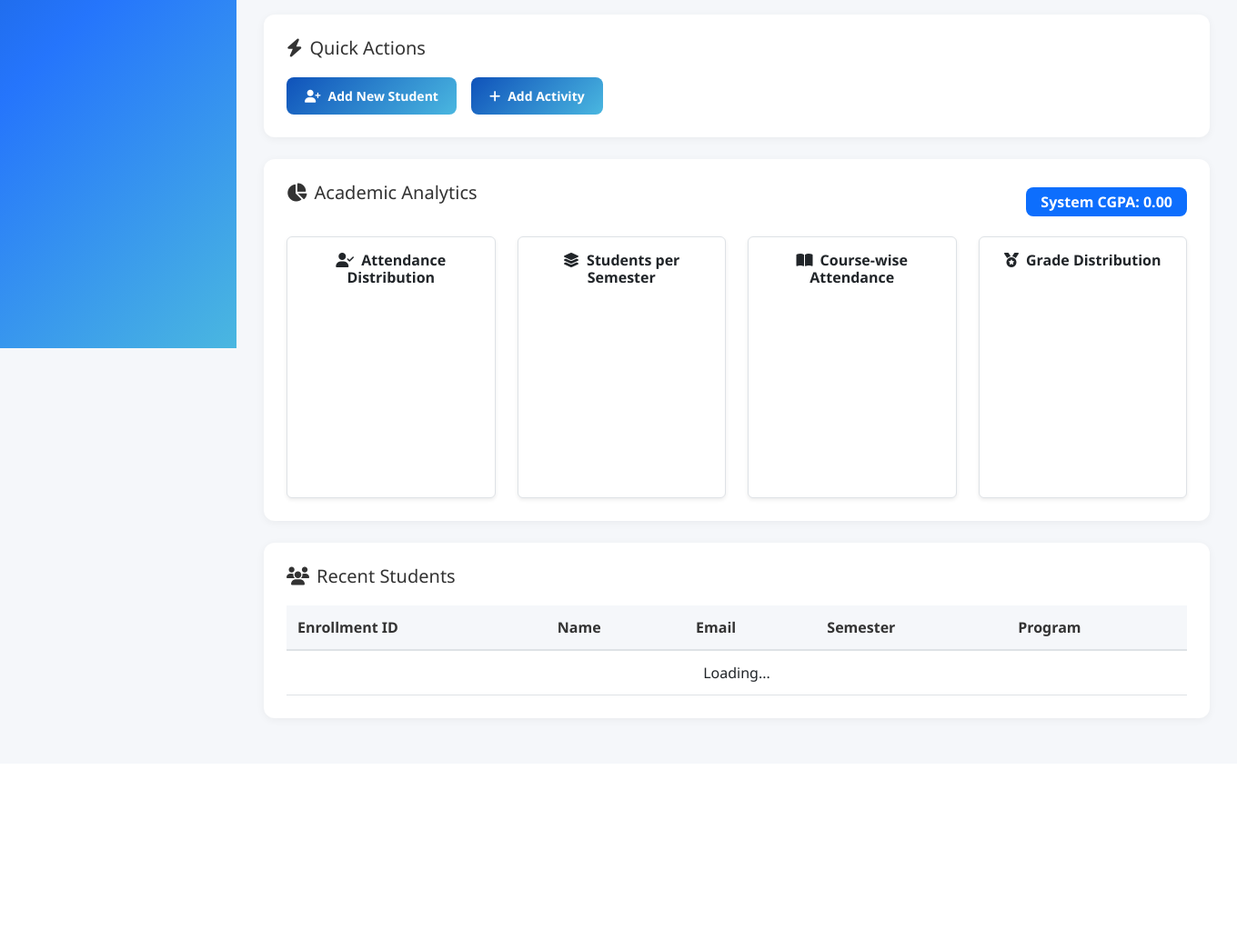
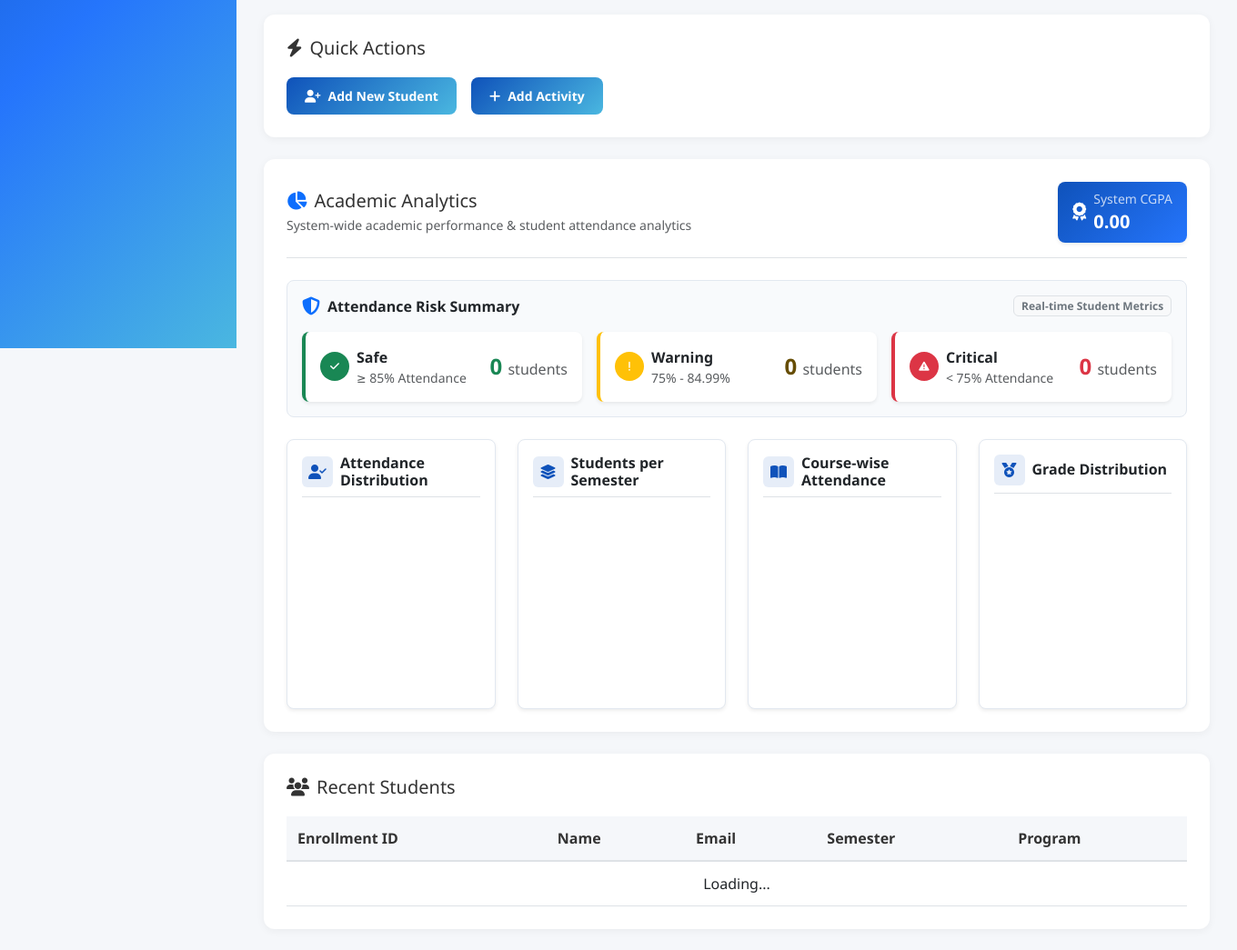
Before and after one commit to Darshan142004/cloud-based-student-academic-portal, a PHP site: page /admin/dashboard.html in a window 1360 px wide; the page is wider, and only the part inside the window is pictured. Shown: the part 417-1462 px from the top of that part at 91% size. Before the commit the page ends 1212 px from the top of that part, so only its background shows below. Run offline with PHP 8.4, Linux system fonts and the light colour scheme; a map, chart or similar area stays blank.

Commit message:
Enhance admin analytics dashboard UI

```diff
--- a/admin/css/admin-style.css
+++ b/admin/css/admin-style.css
@@ -301,12 +301,49 @@ body {
     }
 }
 
-/* Chart Card Enhancements */
-.chart-card {
-    transition: transform 0.3s ease, box-shadow 0.3s ease;
+/* Academic Analytics UI Enhancements */
+.cgpa-pill {
+    background: linear-gradient(135deg, #0F52BA 0%, #2575FC 100%);
+    box-shadow: 0 4px 12px rgba(15, 82, 186, 0.25);
 }
 
-.chart-card:hover {
-    transform: translateY(-3px);
-    box-shadow: 0 8px 20px rgba(0, 0, 0, 0.08) !important;
+.risk-summary-container {
+    background: #f8fafc;
+    border-color: #e2e8f0 !important;
 }
+
+.risk-item {
+    transition: transform 0.25s ease, box-shadow 0.25s ease;
+}
+
+.risk-item:hover {
+    transform: translateY(-2px);
+    box-shadow: 0 6px 16px rgba(0, 0, 0, 0.06) !important;
+}
+
+.risk-icon-wrapper {
+    width: 32px;
+    height: 32px;
+    font-size: 13px;
+}
+
+.analytics-chart-card {
+    transition: transform 0.3s ease, box-shadow 0.3s ease, border-color 0.3s ease;
+    border-color: #e2e8f0 !important;
+}
+
+.analytics-chart-card:hover {
+    transform: translateY(-4px);
+    box-shadow: 0 10px 25px rgba(15, 82, 186, 0.12) !important;
+    border-color: rgba(15, 82, 186, 0.3) !important;
+}
+
+.chart-icon-bg {
+    width: 34px;
+    height: 34px;
+    display: inline-flex;
+    align-items: center;
+    justify-content: center;
+    background-color: rgba(15, 82, 186, 0.1) !important;
+    color: #0F52BA !important;
+}
--- a/admin/dashboard.html
+++ b/admin/dashboard.html
@@ -127,50 +127,134 @@
             </div>
 
             <!-- Academic Analytics Section -->
-            <div class="content-card mb-4">
-                <div class="d-flex justify-content-between align-items-center mb-3">
-                    <h3><i class="fas fa-chart-pie me-2"></i>Academic Analytics</h3>
-                    <div class="badge bg-primary px-3 py-2 fs-6" style="border-radius: 8px;">
-                        System CGPA: <strong id="systemCgpaValue">0.00</strong>
+            <div class="content-card mb-4 analytics-section">
+                <!-- Section Header -->
+                <div class="d-flex justify-content-between align-items-center flex-wrap gap-2 mb-4 pb-3 border-bottom">
+                    <div>
+                        <h3 class="mb-1"><i class="fas fa-chart-pie me-2 text-primary"></i>Academic Analytics</h3>
+                        <p class="text-muted small mb-0">System-wide academic performance & student attendance analytics</p>
+                    </div>
+                    <div class="cgpa-pill d-flex align-items-center px-3 py-2 rounded-3 text-white shadow-sm">
+                        <i class="fas fa-award me-2 fs-5"></i>
+                        <div>
+                            <div class="small opacity-75 leading-tight">System CGPA</div>
+                            <strong id="systemCgpaValue" class="fs-5 leading-none">0.00</strong>
+                        </div>
                     </div>
                 </div>
 
+                <!-- Attendance Risk Summary -->
+                <div class="risk-summary-container mb-4 p-3 rounded-3 border">
+                    <div class="d-flex align-items-center justify-content-between flex-wrap gap-2 mb-3">
+                        <div class="fw-bold text-dark d-flex align-items-center">
+                            <i class="fas fa-shield-halved text-primary me-2 fs-5"></i>
+                            <span>Attendance Risk Summary</span>
+                        </div>
+                        <span class="badge bg-light text-secondary border">Real-time Student Metrics</span>
+                    </div>
+                    <div class="row g-3">
+                        <div class="col-12 col-md-4">
+                            <div class="risk-item risk-safe p-3 rounded-3 d-flex justify-content-between align-items-center border-start border-4 border-success bg-white shadow-sm">
+                                <div class="d-flex align-items-center gap-2">
+                                    <div class="risk-icon-wrapper rounded-circle bg-success text-white d-flex align-items-center justify-content-center">
+                                        <i class="fas fa-check small"></i>
+                                    </div>
+                                    <div>
+                                        <div class="fw-bold text-dark">Safe</div>
+                                        <div class="text-muted small">&ge; 85% Attendance</div>
+                                    </div>
+                                </div>
+                                <div class="risk-count text-success fw-bold fs-4" id="riskSafeCount">0 <span class="fs-6 fw-normal text-muted">students</span></div>
+                            </div>
+                        </div>
+                        <div class="col-12 col-md-4">
+                            <div class="risk-item risk-warning p-3 rounded-3 d-flex justify-content-between align-items-center border-start border-4 border-warning bg-white shadow-sm">
+                                <div class="d-flex align-items-center gap-2">
+                                    <div class="risk-icon-wrapper rounded-circle bg-warning text-white d-flex align-items-center justify-content-center">
+                                        <i class="fas fa-exclamation small"></i>
+                                    </div>
+                                    <div>
+                                        <div class="fw-bold text-dark">Warning</div>
+                                        <div class="text-muted small">75% - 84.99%</div>
+                                    </div>
+                                </div>
+                                <div class="risk-count text-warning-emphasis fw-bold fs-4" id="riskWarningCount">0 <span class="fs-6 fw-normal text-muted">students</span></div>
+                            </div>
+                        </div>
+                        <div class="col-12 col-md-4">
+                            <div class="risk-item risk-critical p-3 rounded-3 d-flex justify-content-between align-items-center border-start border-4 border-danger bg-white shadow-sm">
+                                <div class="d-flex align-items-center gap-2">
+                                    <div class="risk-icon-wrapper rounded-circle bg-danger text-white d-flex align-items-center justify-content-center">
+                                        <i class="fas fa-triangle-exclamation small"></i>
+                                    </div>
+                                    <div>
+                                        <div class="fw-bold text-dark">Critical</div>
+                                        <div class="text-muted small">&lt; 75% Attendance</div>
+                                    </div>
+                                </div>
+                                <div class="risk-count text-danger fw-bold fs-4" id="riskCriticalCount">0 <span class="fs-6 fw-normal text-muted">students</span></div>
+                            </div>
+                        </div>
+                    </div>
+                </div>
+
+                <!-- 4 Chart Cards Grid -->
                 <div class="row g-4">
                     <!-- Attendance Distribution -->
-                    <div class="col-md-6 col-lg-3">
-                        <div class="chart-card p-3 border rounded bg-white shadow-sm h-100">
-                            <h6 class="text-center fw-bold mb-3"><i class="fas fa-user-check me-2"></i>Attendance Distribution</h6>
-                            <div style="height: 200px; position: relative;">
+                    <div class="col-12 col-md-6 col-xl-3">
+                        <div class="analytics-chart-card p-3 border rounded-3 bg-white shadow-sm h-100 d-flex flex-column">
+                            <div class="chart-card-header d-flex align-items-center gap-2 mb-3 pb-2 border-bottom">
+                                <span class="chart-icon-bg bg-primary-subtle text-primary rounded-2 p-2">
+                                    <i class="fas fa-user-check"></i>
+                                </span>
+                                <h6 class="fw-bold m-0 text-dark">Attendance Distribution</h6>
+                            </div>
+                            <div class="chart-body flex-grow-1" style="height: 200px; position: relative;">
                                 <canvas id="attendanceDistributionChart"></canvas>
                             </div>
                         </div>
                     </div>
 
                     <!-- Semester Distribution -->
-                    <div class="col-md-6 col-lg-3">
-                        <div class="chart-card p-3 border rounded bg-white shadow-sm h-100">
-                            <h6 class="text-center fw-bold mb-3"><i class="fas fa-layer-group me-2"></i>Students per Semester</h6>
-                            <div style="height: 200px; position: relative;">
+                    <div class="col-12 col-md-6 col-xl-3">
+                        <div class="analytics-chart-card p-3 border rounded-3 bg-white shadow-sm h-100 d-flex flex-column">
+                            <div class="chart-card-header d-flex align-items-center gap-2 mb-3 pb-2 border-bottom">
+                                <span class="chart-icon-bg bg-primary-subtle text-primary rounded-2 p-2">
+                                    <i class="fas fa-layer-group"></i>
+                                </span>
+                                <h6 class="fw-bold m-0 text-dark">Students per Semester</h6>
+                            </div>
+                            <div class="chart-body flex-grow-1" style="height: 200px; position: relative;">
                                 <canvas id="semesterDistributionChart"></canvas>
                             </div>
                         </div>
                     </div>
 
                     <!-- Course Attendance -->
-                    <div class="col-md-6 col-lg-3">
-                        <div class="chart-card p-3 border rounded bg-white shadow-sm h-100">
-                            <h6 class="text-center fw-bold mb-3"><i class="fas fa-book-open me-2"></i>Course-wise Attendance</h6>
-                            <div style="height: 200px; position: relative;">
+                    <div class="col-12 col-md-6 col-xl-3">
+                        <div class="analytics-chart-card p-3 border rounded-3 bg-white shadow-sm h-100 d-flex flex-column">
+                            <div class="chart-card-header d-flex align-items-center gap-2 mb-3 pb-2 border-bottom">
+                                <span class="chart-icon-bg bg-primary-subtle text-primary rounded-2 p-2">
+                                    <i class="fas fa-book-open"></i>
+                                </span>
+                                <h6 class="fw-bold m-0 text-dark">Course-wise Attendance</h6>
+                            </div>
+                            <div class="chart-body flex-grow-1" style="height: 200px; position: relative;">
                                 <canvas id="courseAttendanceChart"></canvas>
                             </div>
                         </div>
                     </div>
 
                     <!-- Grade Distribution -->
-                    <div class="col-md-6 col-lg-3">
-                        <div class="chart-card p-3 border rounded bg-white shadow-sm h-100">
-                            <h6 class="text-center fw-bold mb-3"><i class="fas fa-medal me-2"></i>Grade Distribution</h6>
-                            <div style="height: 200px; position: relative;">
+                    <div class="col-12 col-md-6 col-xl-3">
+                        <div class="analytics-chart-card p-3 border rounded-3 bg-white shadow-sm h-100 d-flex flex-column">
+                            <div class="chart-card-header d-flex align-items-center gap-2 mb-3 pb-2 border-bottom">
+                                <span class="chart-icon-bg bg-primary-subtle text-primary rounded-2 p-2">
+                                    <i class="fas fa-medal"></i>
+                                </span>
+                                <h6 class="fw-bold m-0 text-dark">Grade Distribution</h6>
+                            </div>
+                            <div class="chart-body flex-grow-1" style="height: 200px; position: relative;">
                                 <canvas id="gradePerformanceChart"></canvas>
                             </div>
                         </div>
```
Also changed, not shown: admin/js/dashboard.js (+13 -2 lines).
